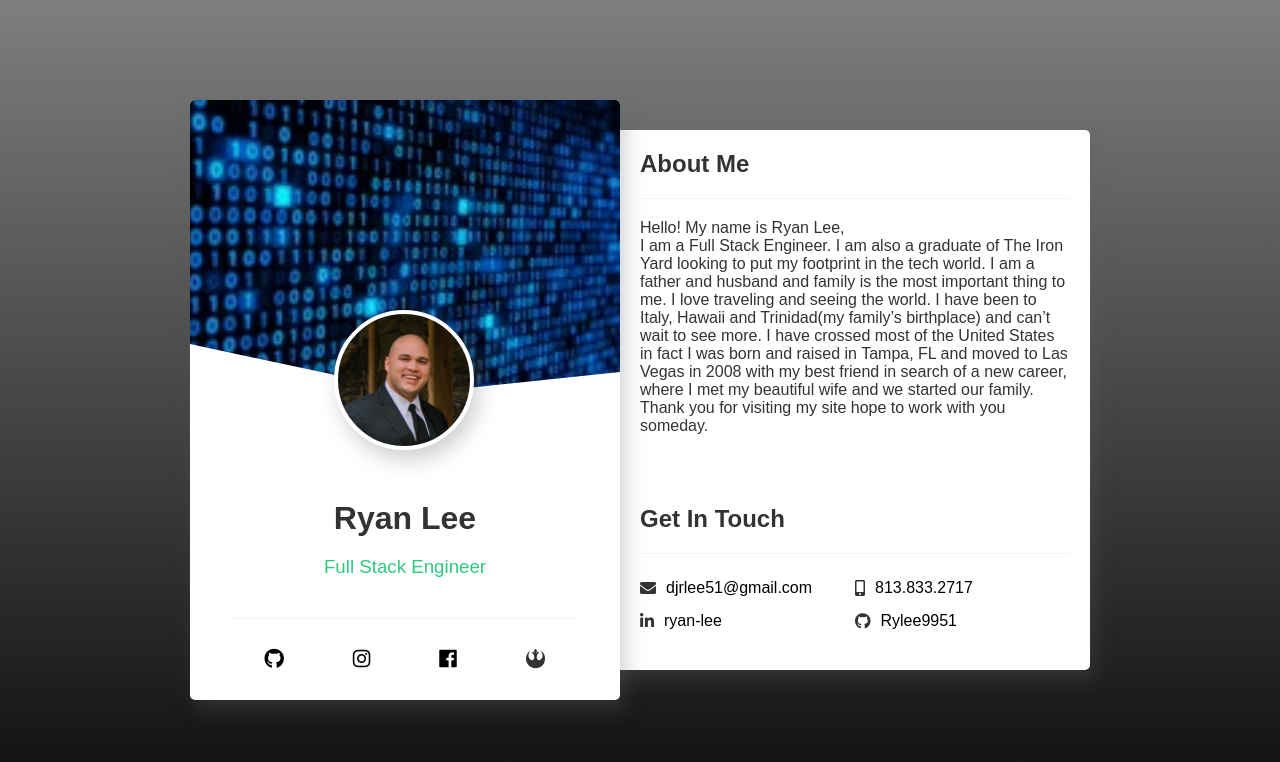
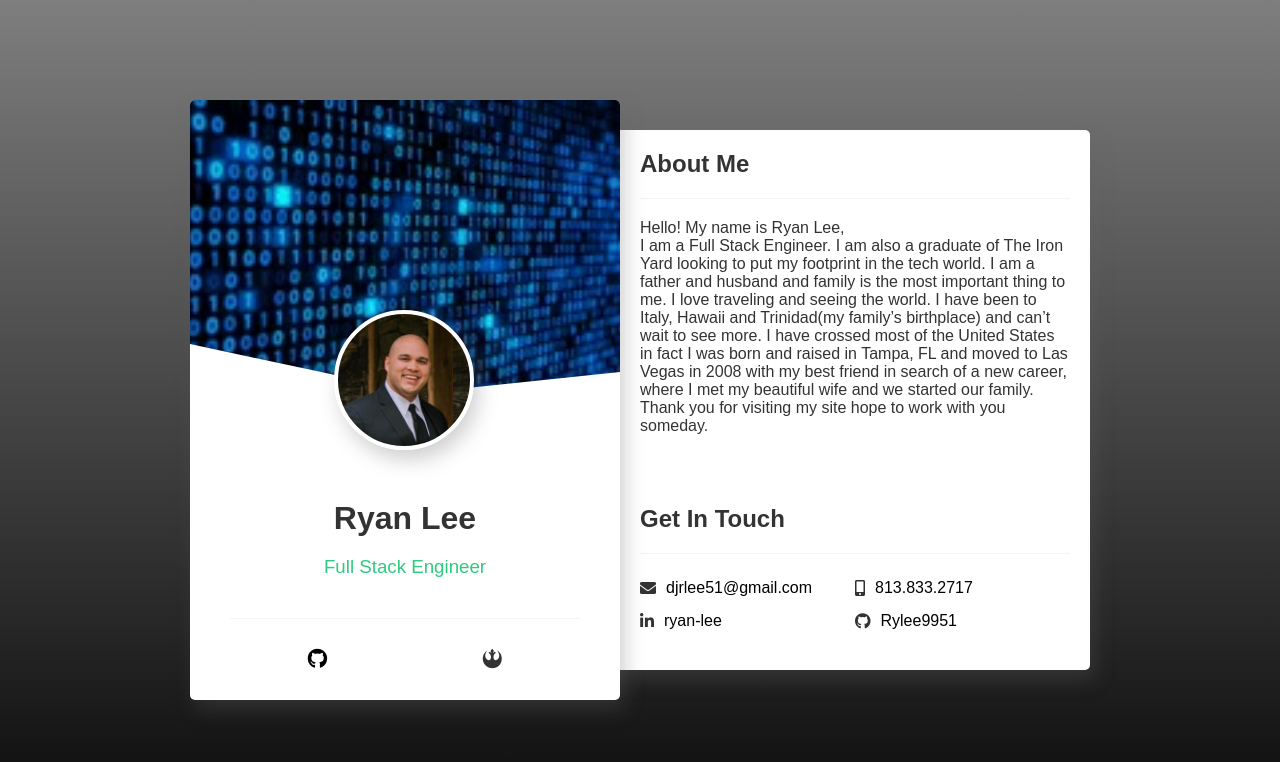
Before and after one commit to Rylee9951/Rylee9951.github.io, a plain HTML site: page index.html in a window 1280 px wide. Drawn offline with Linux system fonts and the light colour scheme.

Commit message:
removed social media

```diff
--- a/index.html
+++ b/index.html
@@ -26,12 +26,7 @@
           <a href="https://github.com/Rylee9951" target="_blank"
             ><i class="fab fa-github"></i
           ></a>
-          <a href="https://www.instagram.com/rylee51/" target="_blank"
-            ><i class="fab fa-instagram"></i
-          ></a>
-          <a href="https://www.facebook.com/ryan.lee.5205" target="_blank"
-            ><i class="fab fa-facebook"></i
-          ></a>
+
           <i class="fab fa-rebel"></i>
           <!-- <i class="fab fa-empire"></i> -->
         </div>
```
